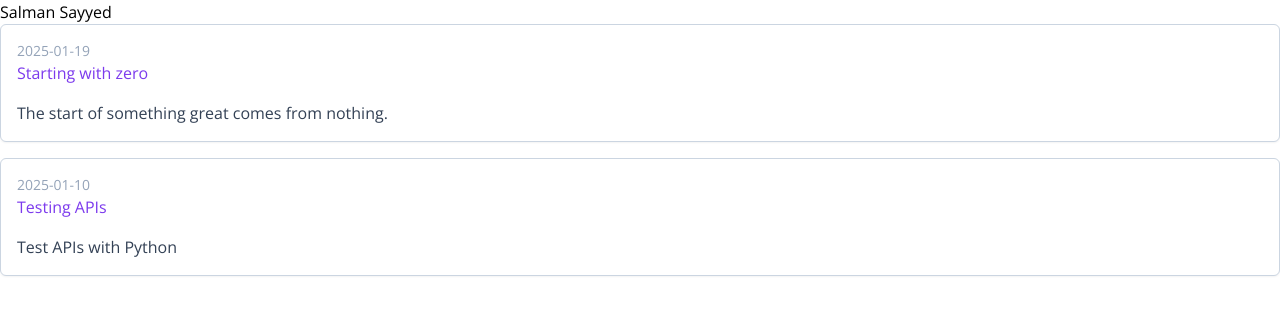
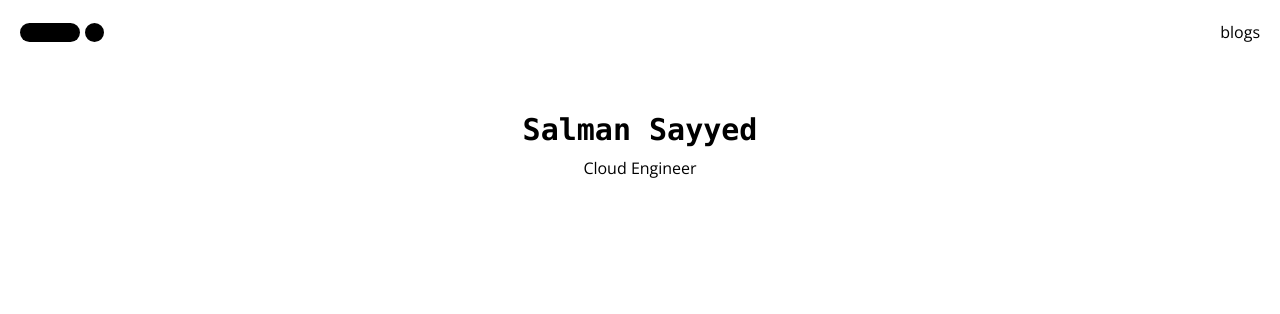
Before and after one commit to gh0stfrk/portfolio.salman, a Next.js app: page / in a window 1280 px wide. Shown: the top 314 px of the page. Built offline with nearby package versions, Linux system fonts and the light colour scheme.

Commit message:
feat(WIP): Implementing designs

```diff
--- a/app/page.js
+++ b/app/page.js
@@ -1,5 +1,19 @@
 import PostPreview  from "@/components/PostsPreview.js"
 import getPostMetadata from "@/utils/getPostMetadata.js"
+
+import Navbar from "@/components/NavBar";
+
+const Hero = () => {
+  return (
+    <div className="flex flex-col items-center">
+      <div className="my-12 text-center">
+        <h1 className="text-3xl text-black font-bold font-mono ">Salman Sayyed</h1>
+        <p className="text-black mt-2">Cloud Engineer</p>
+      </div>
+    </div>
+  );
+};
+
 
 const HomePage = () => {
   const postMetadata = getPostMetadata();
@@ -9,11 +23,10 @@ const HomePage = () => {
 
   return (
     <div>
-      <div className="">
-        Salman Sayyed
-      </div>
+      <Navbar/>
+      <Hero/>
 
-      <div className="grid grid-cols-1 gap-4">{postPreviews}</div>
+      {/* <div className="grid grid-cols-1 gap-4">{postPreviews}</div> */}
     </div>
   );
 };
--- a/app/posts/[slug]/page.js
+++ b/app/posts/[slug]/page.js
@@ -1,6 +1,7 @@
 import fs from "fs";
 import Markdown from "markdown-to-jsx";
 import matter from "gray-matter";
+import Tag from "@/components/Tag.js";
 
 import getPostMetadata from "@/utils/getPostMetadata.js"
 
@@ -25,12 +26,16 @@ const PostPage = (props) => {
     const post = getPostContent(slug);
     const tags = post.data.tags.split(',')
     return (
-        <div>
+        <div className="flex flex-col items-center">
+
             <div className="my-12 text-center">
                 <h1 className="text-2xl text-slate-600 ">{post.data.title}</h1>
                 <p className="text-slate-400 mt-2">{post.data.date}</p>
                 <p className="text-slate-400 mt-2">{post.data.author}</p>
-                <p className="text-slate-400 mt-2">{tags}</p>
+                tags: {tags.map((tag) => (
+                    <Tag key={tag} tag={tag} />
+                ))}
+                <p className="text-slate-400 mt-2">{post.data.subtitle}</p>
             </div>
 
             <article className="prose">
--- /dev/null
+++ b/components/NavBar.js
@@ -0,0 +1,37 @@
+const Navbar = () => {
+    return (
+        <nav className="flex p-5 justify-between items-center">
+            <div className="logo group">
+                {/* SVG Logo */}
+                <svg width="84" height="19" viewBox="0 0 84 19" fill="none" xmlns="http://www.w3.org/2000/svg">
+                    <line
+                        x1="9.5" y1="9.5" x2="50.5" y2="9.5"
+                        stroke="black" strokeWidth="19"
+                        strokeLinecap="round"
+                    />
+                    <circle
+                        cx="74.5" cy="9.5" r="7.5"
+                        fill="black" stroke="black" strokeWidth="4"
+                        className="transition-colors duration-500 ease-in-out group-hover:fill-orange-500 group-hover:stroke-orange-500"
+                    />
+                </svg>
+            </div>
+
+            <div className="items">
+                <ul className="flex space-x-4">
+                    <li>
+                        <a
+                            href="#"
+                            className="relative group text-black transition-colors duration-300 ease-in-out"
+                        >
+                            blogs
+                            <span className="absolute left-0 bottom-0 w-0 h-[2px] bg-black transition-all duration-500 ease-in-out group-hover:w-full"></span>
+                        </a>
+                    </li>
+                </ul>
+            </div>
+        </nav>
+    );
+};
+
+export default Navbar;
--- /dev/null
+++ b/components/Tags.js
@@ -0,0 +1,9 @@
+function Tag(name) {
+    return (
+        <div className="rounded p-2">
+            <p>{name}</p>
+        </div>
+    );
+}
+
+export default Tag;
--- a/package.json
+++ b/package.json
@@ -9,6 +9,10 @@
     "lint": "next lint"
   },
   "dependencies": {
+    "@emotion/react": "^11.14.0",
+    "@emotion/styled": "^11.14.0",
+    "@mui/icons-material": "^6.4.4",
+    "@mui/material": "^6.4.4",
     "gray-matter": "^4.0.3",
     "markdown-to-jsx": "^7.7.3",
     "next": "15.1.5",
```
Also changed, not shown: public/logo.svg (added), 1 other file (tests, documents, lock files or other folders).
